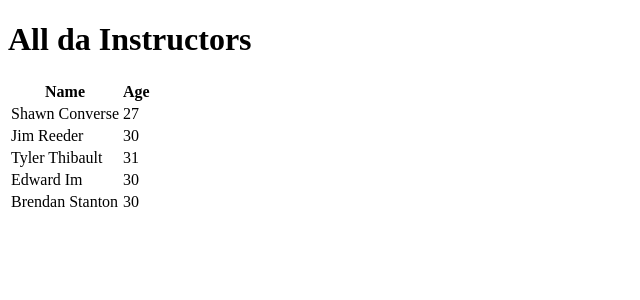
After one commit to shawnaconverse/dojo_python_stack, a Flask app: page /instructors in a window 1280 px wide. The commit adds this page. Shown: the top 300 px of the page, without its empty margins (0-640 px from the left). Run offline with Flask 2, Linux system fonts and the light colour scheme.

Commit message:
w1d4 afternoon commit

```diff
--- a/lectures/w1/d4/my_first_flask/server.py
+++ b/lectures/w1/d4/my_first_flask/server.py
@@ -34,5 +34,25 @@ def index():
     return render_template("index.html", phrase = "Howdydo?", times = 5)
 
 
+@app.route("/other")
+def other():
+    dogs = ["Vicky", "Leia", "Shiro", "Bosco", "Rufus", "Lady", "Spot", "Doug", "Lassie"]
+
+    return render_template("other.html", all_dogs = dogs)
+
+
+@app.route("/instructors")
+def display_instructors():
+    instructor_info = [
+        {'name': "Shawn Converse", "age": 27},
+        {'name': "Jim Reeder", "age": 30},
+        {'name': "Tyler Thibault", "age": 31},
+        {'name': "Edward Im", "age": 30},
+        {'name': "Brendan Stanton", "age": 30}
+    ]
+
+    return render_template("instructor.html", all_instructors = instructor_info)
+
+
 if __name__ == "__main__":
     app.run(debug = True)
--- a/lectures/w1/d4/my_first_flask/templates/index.html
+++ b/lectures/w1/d4/my_first_flask/templates/index.html
@@ -5,6 +5,7 @@
   <meta http-equiv="X-UA-Compatible" content="IE=edge">
   <meta name="viewport" content="width=device-width, initial-scale=1.0">
   <title>Document</title>
+  <link rel="stylesheet" href="{{ url_for('static', filename='style.css') }}">
 </head>
 <body>
   <h1>Here is my first HTML rendered to a browser!</h1>
@@ -12,6 +13,7 @@
     <li>Shawn</li>
     <li>Dogs</li>
     <li>Coffee</li>
+    <li>Tea</li>
   </ul>
   <h2>Display information using Jinja</h2>
   <p>{{ phrase }}</p>
--- /dev/null
+++ b/lectures/w1/d4/my_first_flask/templates/instructor.html
@@ -0,0 +1,28 @@
+<!DOCTYPE html>
+<html lang="en">
+<head>
+  <meta charset="UTF-8">
+  <meta http-equiv="X-UA-Compatible" content="IE=edge">
+  <meta name="viewport" content="width=device-width, initial-scale=1.0">
+  <title>Document</title>
+</head>
+<body>
+  <h1>All da Instructors</h1>
+  <table>
+    <thead>
+      <tr>
+        <th>Name</th>
+        <th>Age</th>
+      </tr>
+    </thead>
+    <tbody>
+      {% for instructor in all_instructors %}
+        <tr>
+          <td>{{ instructor['name'] }}</td>
+          <td>{{ instructor['age'] }}</td>
+        </tr>
+      {% endfor %}
+    </tbody>
+  </table>
+</body>
+</html>
```
Also changed, not shown: lectures/w1/d4/my_first_flask/static/style.css (added, +9 -0 lines), lectures/w1/d4/my_first_flask/templates/other.html (added, +18 -0 lines).
